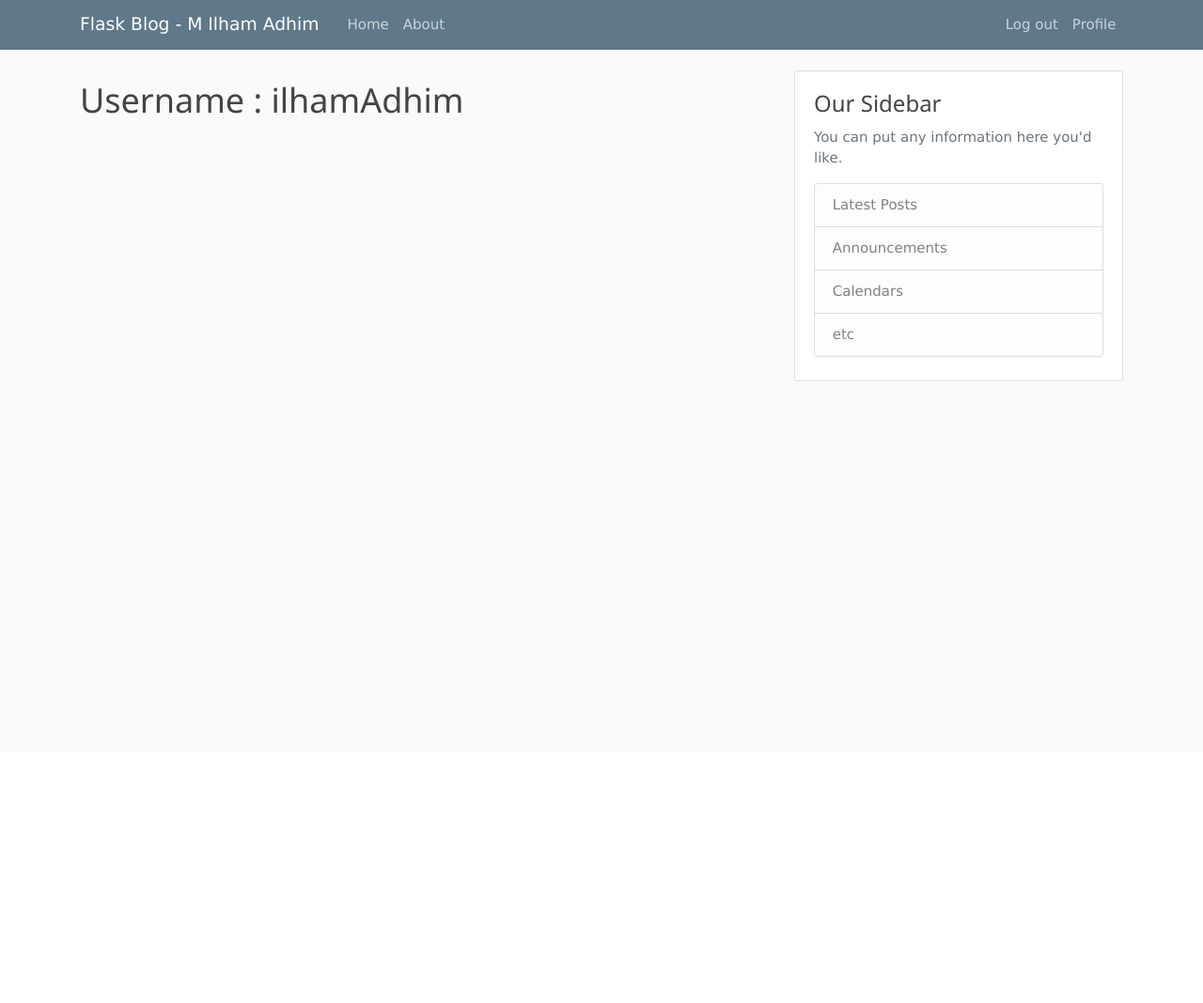
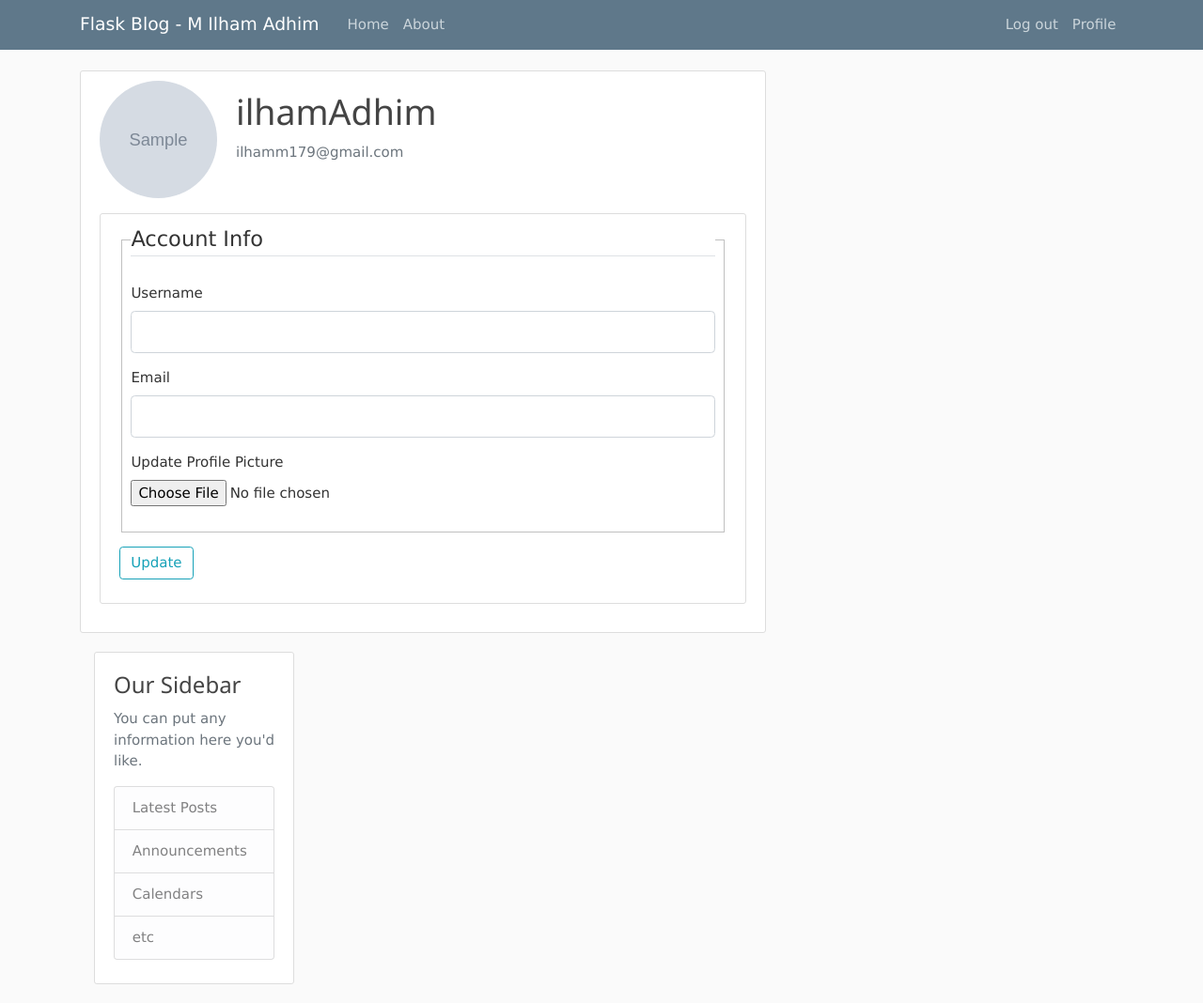
Before and after one commit to ilhamAdhim/web-practice, a Flask app: template flaskblog/templates/account.html in a window 1280 px wide. Shown: the whole page at 94% size. Before the commit the page ends 406 px from the top, so only its background shows below. Run offline with Flask 2, Linux system fonts and the light colour scheme; a user stored in the database is signed in; tables that the repository leaves empty hold one stand-in row (values such as "Sample post"); the template is opened without the code that fills it: values that come from a table or form of the project are taken from there, most other values are stand-ins (such as "Sample title", 1, 10 or a date in 2020); grey boxes marked "Sample" are stand-in pictures; some libraries are stand-ins or nearby versions.

Commit message:
update informations of logged in user

```diff
--- a/flaskblog/templates/account.html
+++ b/flaskblog/templates/account.html
@@ -1,7 +1,84 @@
 {% extends "layout.html" %}
 {% block content %}
 
-		<h1> Username : {{ current_user.username }} </h1>
+<div class="content-section">
+  <div class="media">
+    <img class="rounded-circle account-img" src="{{ image_file }}">
+    <div class="media-body">
+      <h2 class="account-heading">{{current_user.username}}</h2>
+      <p class="text-secondary">{{current_user.email}}</p>
+    </div>
+  </div>
+
+  <!-- FORM HERE -->
+
+	<div class="content-section">
+		<!-- IMPORTANT -->
+		<!-- To pass image data properly and clearly hints the errors, add enctype -->
+		<form method="POST" action="" enctype="multipart/form-data">
+
+		<!-- hidden_tag is involved in security key on server.py -->
+			{{ form.hidden_tag() }}
+
+			<fieldset class="form-group">
+				<legend class="border-bottom mb-4">Account Info</legend>
+
+				<!-- Acquiring the information of forms.py, class inside label is only bootstrap
+				which makes it better in terms of interface -->
+				<div class="form-group">
+					{{ form.username.label(class="form-control-label") }}
+
+						<!-- This is used when the user didn't follow the spesification of forms -->
+						{% if form.username.errors %}
+							{{ form.username(class="form-control form-control-lg is-invalid") }}
+							<div class="invalid-feedback">
+								{% for error in form.username.errors%}
+								<span>{{ error }}</span>
+								{% endfor %}
+							</div>
+							<br>
+						{% else %}
+							{{ form.username(class="form-control form-control-lg") }}
+						{% endif %}
+				</div>
 
 
+				<div class="form-group">
+					{{ form.email.label(class="form-control-label") }}
+
+						<!-- This is used when the user didn't follow the spesification of forms -->
+						{% if form.email.errors %}
+							{{ form.email(class="form-control form-control-lg is-invalid") }}
+							<div class="invalid-feedback">
+								{% for error in form.email.errors%}
+								<span>{{ error }}</span>
+								{% endfor %}
+							</div>
+							<br>
+						{% else %}
+							{{ form.email(class="form-control form-control-lg") }}
+						{% endif %}
+
+				</div>
+
+				<div class="form-group">
+					{{ form.picture.label() }}
+					{{ form.picture(class="form-control-file") }}
+
+					{% if form.picture.errors %}
+						{% for error in form.picture.errors%}
+							<span class="text-danger">{{ error }}</span></br>
+						{% endfor %}
+					{% endif %}
+
+
+				</div>
+			</fieldset>
+
+			<div class="form-group">
+				{{ form.submit(class="btn btn-outline-info") }}
+			</div>
+		</form>
+	</div>
+
 {% endblock content %}
```
